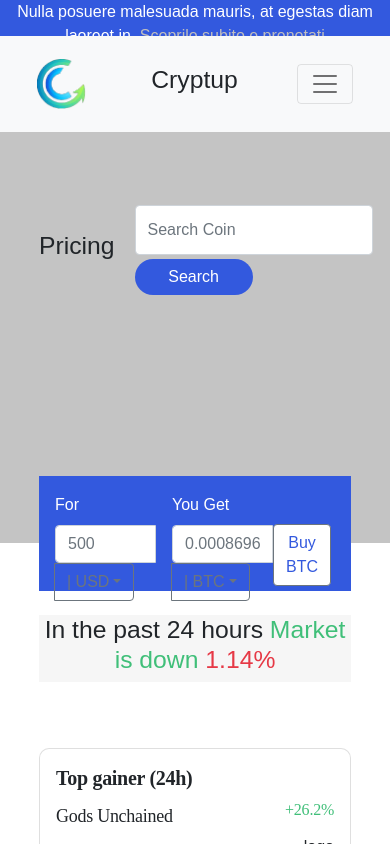
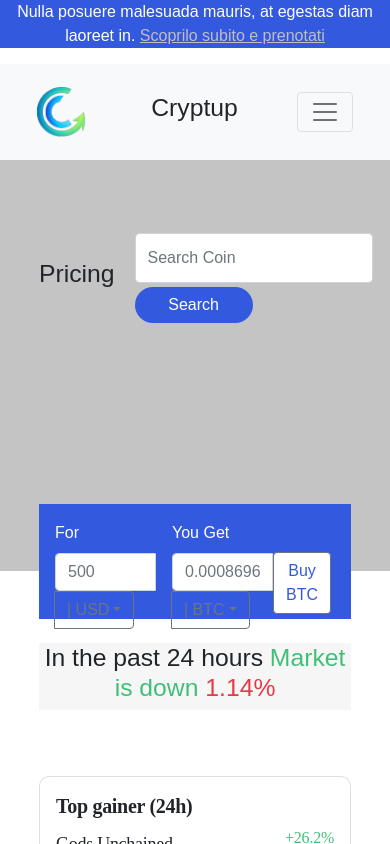
Before and after one commit to rased100/Crypto-Currency-client, a React (Create React App) app: page / in a window 390 px wide. Shown: the top 844 px of the page. Built offline with nearby package versions, Linux system fonts and the light colour scheme.

Commit message:
responsive mobile

```diff
--- a/src/pages/TopBar/TopBar.css
+++ b/src/pages/TopBar/TopBar.css
@@ -8,3 +8,11 @@
 .text2{
     color: rgb(192, 190, 190);
 }
+
+
+@media screen and (max-width: 750px) {
+    .bgColor{
+        height: 100%;
+    }
+
+  }
```
